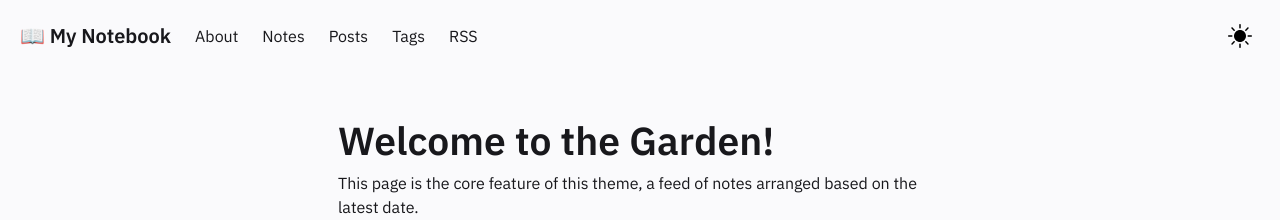
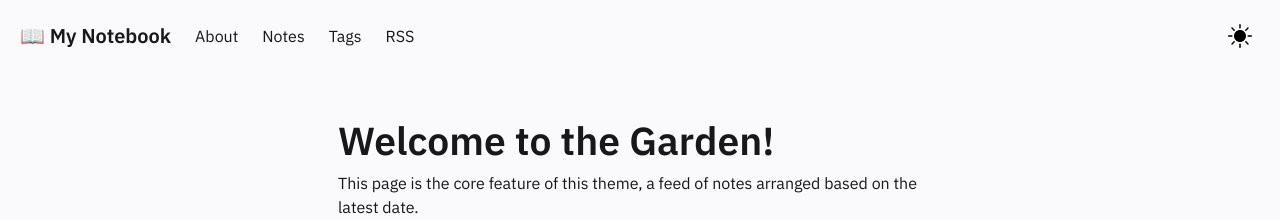
Before and after one commit to runarsf/garden, a Jekyll site: the page built from pages/index.md, in a window 1280 px wide. Shown: the top 220 px of the page. Built offline with Jekyll 4.4.1, drawn with Linux system fonts in a browser that asks for light colours.

Commit message:
Removed posts shortcut from header

```diff
--- a/_includes/Header.html
+++ b/_includes/Header.html
@@ -30,9 +30,9 @@
         <a href="/notes" class="navbar-item">
           Notes
         </a>
-        <a href="/posts" class="navbar-item">
+        <!--<a href="/posts" class="navbar-item">
           Posts
-        </a>
+        </a>-->
         <a href="/tags" class="navbar-item">
           Tags
         </a>
```
